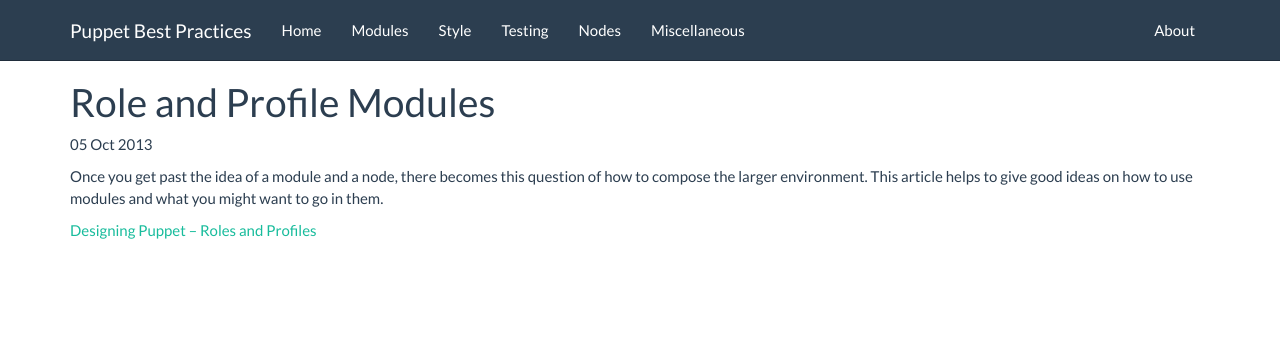
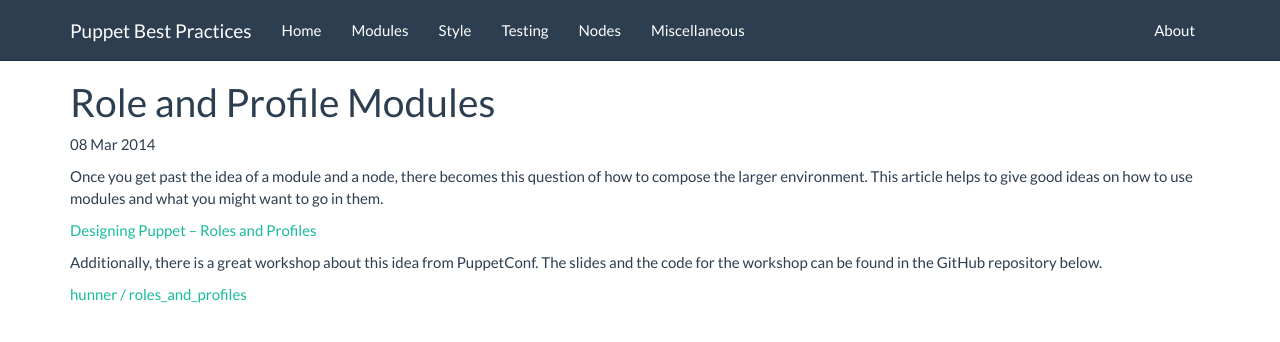
Before and after one commit to puppetbestpractices/puppetbestpractices.com, a Jekyll site: the page built from _posts/2013-10-05-role-and-profile-modules.markdown, in a window 1280 px wide. Shown: the top 342 px of the page. Built offline with Jekyll 4.4.1, drawn with Linux system fonts in a browser that asks for light colours; Markdown is read by kramdown in place of the engine named in the settings.

Commit message:
Updates to the article on role and profile modules.
Closes #11

```diff
--- a/_posts/2013-10-05-role-and-profile-modules.markdown
+++ b/_posts/2013-10-05-role-and-profile-modules.markdown
@@ -1,10 +1,14 @@
 ---
 layout: post
 title:  "Role and Profile Modules"
-date:   2013-10-05 18:47:00
+date:   2014-03-08 21:05:00
 categories: modules nodes
 ---
 
 Once you get past the idea of a module and a node, there becomes this question of how to compose the larger environment. This article helps to give good ideas on how to use modules and what you might want to go in them.
 
 [Designing Puppet – Roles and Profiles](http://www.craigdunn.org/2012/05/239/)
+
+Additionally, there is a great workshop about this idea from PuppetConf. The slides and the code for the workshop can be found in the GitHub repository below.
+
+[hunner / roles_and_profiles](https://github.com/hunner/roles_and_profiles)
```
